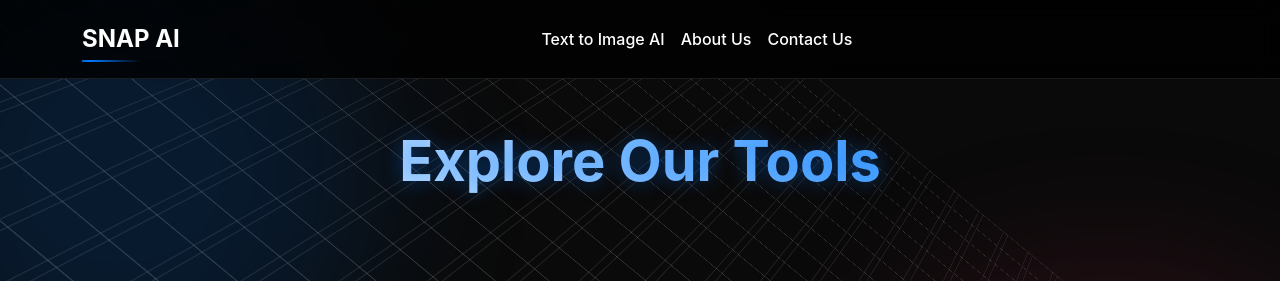
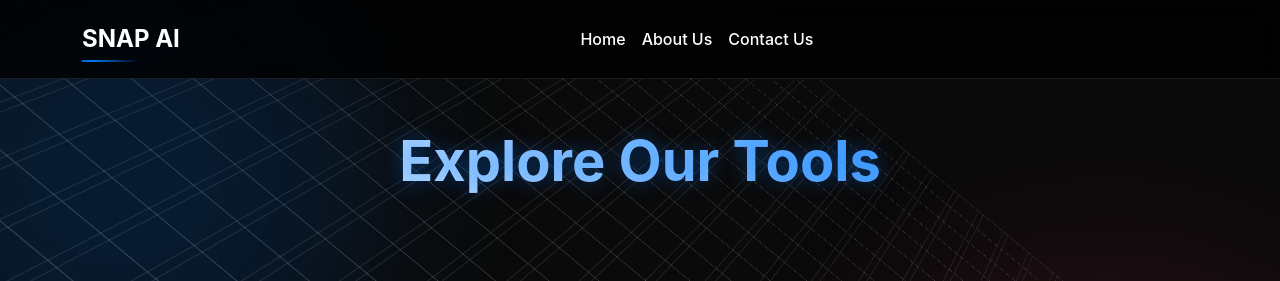
Before and after one commit to SohamMedley/SohamSEMiniProject, a Flask app: page /explore_tools in a window 1280 px wide. Shown: the top 281 px of the page. Run offline with Flask 3, Linux system fonts and the light colour scheme; some libraries are stand-ins or nearby versions.

Commit message:
Update explore_tools.html

```diff
--- a/templates/explore_tools.html
+++ b/templates/explore_tools.html
@@ -323,7 +323,7 @@
         <div class="collapse navbar-collapse" id="navbarNav">
             <ul class="navbar-nav mx-auto">
                 <li class="nav-item">
-                    <a class="nav-link" href="{{ url_for('home') }}">Text to Image AI</a>
+                    <a class="nav-link" href="{{ url_for('home') }}">Home</a>
                 </li>
                 <li class="nav-item">
                     <a class="nav-link" href="{{ url_for('about_us') }}">About Us</a>
```
